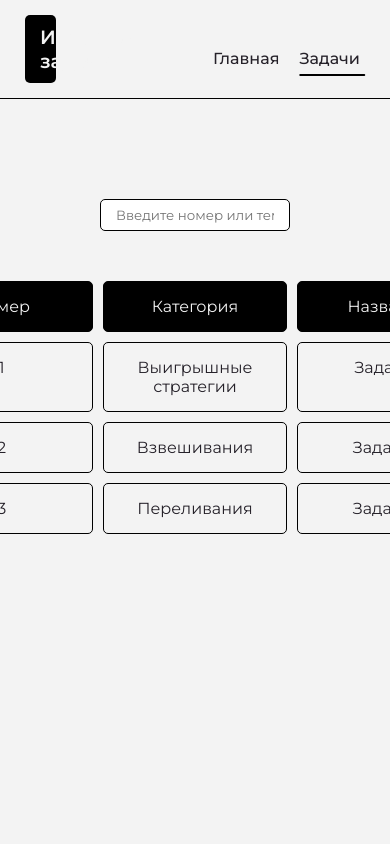
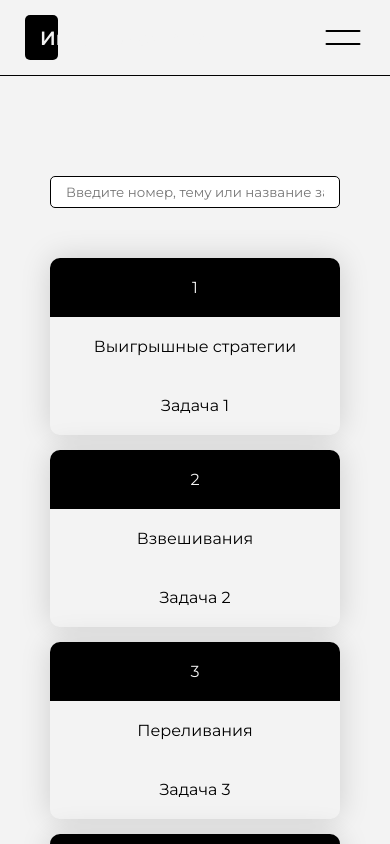
Before and after one commit to 3str-team/PlayTasks, a React (Create React App) app: page /tasks in a window 390 px wide. Built offline with nearby package versions, Linux system fonts and the light colour scheme.

Commit message:
Tasks Page adaptive

```diff
--- a/src/components/Layout/Header.jsx
+++ b/src/components/Layout/Header.jsx
@@ -1,15 +1,29 @@
 import React from "react";
+import { useState } from "react";
 import { NavLink } from "react-router-dom";
 
 const Header = () => {
+  const [isMenuOpen, setIsMenuOpen] = useState(false);
+
+  const openMenu = () => {
+    setIsMenuOpen(true);
+  };
+
+  const closeMenu = () => {
+    setIsMenuOpen(false);
+  };
+
   return (
     <header className="header">
       <span className="projectLabel">
         <h2 className="projectName">Игровые задачи</h2>
         <div className="spinner"></div>
       </span>
-      <nav className="navigate">
-        <ul>
+      <nav
+        className={`navigate${isMenuOpen ? " active" : ""}`}
+        onClick={closeMenu}
+      >
+        <ul className="list">
           <li>
             <NavLink className="link" to={"/"} activeclassname="active">
               Главная
@@ -22,6 +36,7 @@ const Header = () => {
           </li>
         </ul>
       </nav>
+      <button className="burger" onClick={openMenu}></button>
     </header>
   );
 };
--- a/src/components/Table/Table.jsx
+++ b/src/components/Table/Table.jsx
@@ -1,19 +1,30 @@
 import React from "react";
+import { useState } from "react";
 import { Link } from "react-router-dom";
 
 import styles from "./Table.module.scss";
 
 const Table = ({ data }) => {
+  const [width, setWidth] = useState(window.innerWidth);
+
   return (
     <div className={styles.table}>
-      <div className={styles.headRow}>
-        <div className={styles.headCell}>Номер</div>
-        <div className={styles.headCell}>Категория</div>
-        <div className={styles.headCell}>Название</div>
-      </div>
+      {width >= 760 ? (
+        <div className={styles.headRow}>
+          <div className={styles.headCell}>Номер</div>
+          <div className={styles.headCell}>Категория</div>
+          <div className={styles.headCell}>Название</div>
+        </div>
+      ) : (
+        ""
+      )}
       {data.map(({ id, taskId, theme, title }) => {
         return (
-          <Link key={id} className={styles.row} to={"/tasks/" + taskId}>
+          <Link
+            key={id}
+            className={width >= 760 ? styles.row : styles.card}
+            to={"/tasks/" + taskId}
+          >
             <div className={styles.cell}>{taskId}</div>
             <div className={styles.cell}>{theme}</div>
             <div className={styles.cell}>{title}</div>
--- a/src/components/Table/Table.module.scss
+++ b/src/components/Table/Table.module.scss
@@ -2,11 +2,10 @@
 
 .table {
   width: 100%;
-  min-width: 570px;
 
   display: flex;
   flex-direction: column;
-  gap: 10px;
+  gap: 15px;
 
   .headRow,
   .row {
@@ -28,6 +27,32 @@
     }
   }
 
+  .card {
+    display: flex;
+    flex-direction: column;
+    align-items: center;
+    justify-content: center;
+
+    text-decoration: none;
+    color: $accent;
+
+    box-shadow: 0 0 30px rgba($color: $accent, $alpha: 0.15);
+    border-radius: 10px;
+
+    overflow: hidden;
+
+    .cell {
+      padding: 20px;
+    }
+
+    .cell:nth-child(1) {
+      background: $accent;
+      color: $lightTextColor;
+      width: 100%;
+      text-align: center;
+    }
+  }
+
   .headCell {
     background: $accent;
     color: $lightTextColor;
--- a/src/data/tasks.js
+++ b/src/data/tasks.js
@@ -17,4 +17,10 @@ export const tasks = [
     theme: "Переливания",
     title: "Задача 3",
   },
+  {
+    id: 4,
+    taskId: 4,
+    theme: "Взвешивания",
+    title: "Задача 4",
+  },
 ];
--- a/src/pages/Tasks/Tasks.module.scss
+++ b/src/pages/Tasks/Tasks.module.scss
@@ -8,7 +8,6 @@
     max-width: 1200px;
     width: 100%;
     // border: 1px solid $accent;
-    height: 100%;
 
     margin: 0 auto;
 
@@ -21,7 +20,7 @@
       display: flex;
       justify-content: flex-end;
       //   border: 1px solid $accent;
-      padding: 50px 50px 50px 50px;
+      padding: 50px 0px;
 
       .searchField {
         max-width: 400px;
--- a/src/pages/Tasks/TasksPage.jsx
+++ b/src/pages/Tasks/TasksPage.jsx
@@ -39,7 +39,7 @@ const TasksPage = () => {
           <input
             type="text"
             className={tasks.searchField}
-            placeholder="Введите номер или тему задачи"
+            placeholder="Введите номер, тему или название задачи"
             onInput={(e) => sortTasks(e.target.value)}
           />
         </div>
--- a/src/styles/Layout/Header.scss
+++ b/src/styles/Layout/Header.scss
@@ -46,7 +46,7 @@
   .navigate {
     display: flex;
     align-items: center;
-    ul {
+    .list {
       display: flex;
       gap: 15px;
       list-style: none;
@@ -79,6 +79,10 @@
       }
     }
   }
+
+  .burger {
+    display: none;
+  }
 }
 
 @keyframes rotate {
@@ -100,3 +104,70 @@
     width: 100%;
   }
 }
+
+@media (max-width: 500px) {
+  .header {
+    .navigate {
+      position: fixed;
+      height: 100vh;
+      width: 100%;
+      max-width: 400px;
+
+      align-items: center;
+      justify-content: center;
+
+      background: $bgColor;
+      box-shadow: 0 -5px 20px rgba($color: $accent, $alpha: 0.2);
+
+      z-index: 10;
+      top: 0;
+      right: calc(-100% - 70px);
+
+      transition: right 0.4s;
+
+      .list {
+        flex-direction: column;
+        align-items: center;
+        gap: 50px;
+      }
+    }
+    .navigate.active {
+      right: 0;
+    }
+
+    .burger {
+      display: block;
+      position: relative;
+      width: 45px;
+      height: 45px;
+      // outline: 1px solid black;
+      outline: none;
+      border: none;
+      background: transparent;
+      cursor: pointer;
+    }
+
+    .burger::before,
+    .burger::after {
+      content: "";
+      position: absolute;
+
+      height: 2px;
+      width: 35px;
+
+      background: $accent;
+      border-radius: 5px;
+
+      left: 50%;
+      transform: translateX(-50%);
+    }
+
+    .burger::before {
+      top: 15px;
+    }
+
+    .burger::after {
+      bottom: 15px;
+    }
+  }
+}
--- a/src/styles/main.scss
+++ b/src/styles/main.scss
@@ -3,6 +3,7 @@
   padding: 0;
   box-sizing: border-box;
   font-family: "Montserrat", sans-serif;
+  -webkit-tap-highlight-color: transparent;
 }
 
 body,
```
Also changed, not shown: src/hooks/useClientWidth.js (added, +9 -0 lines).
